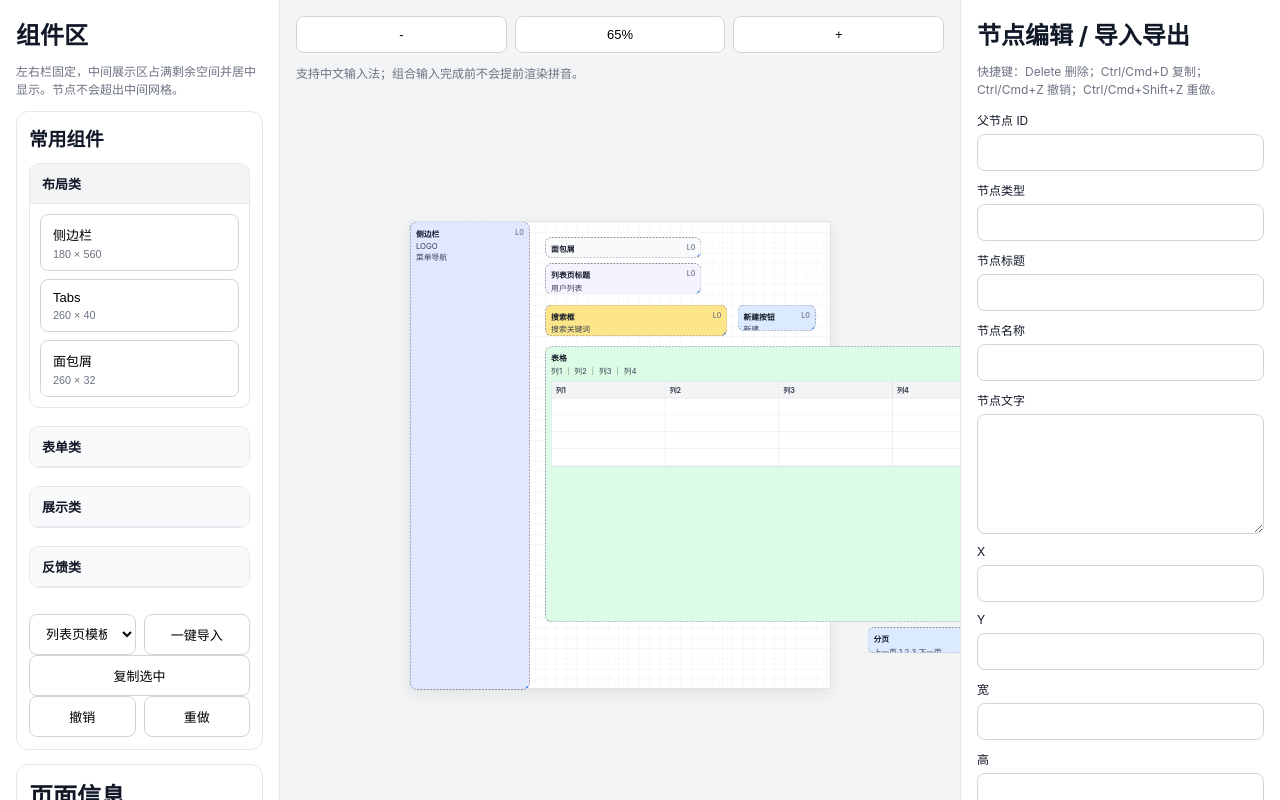
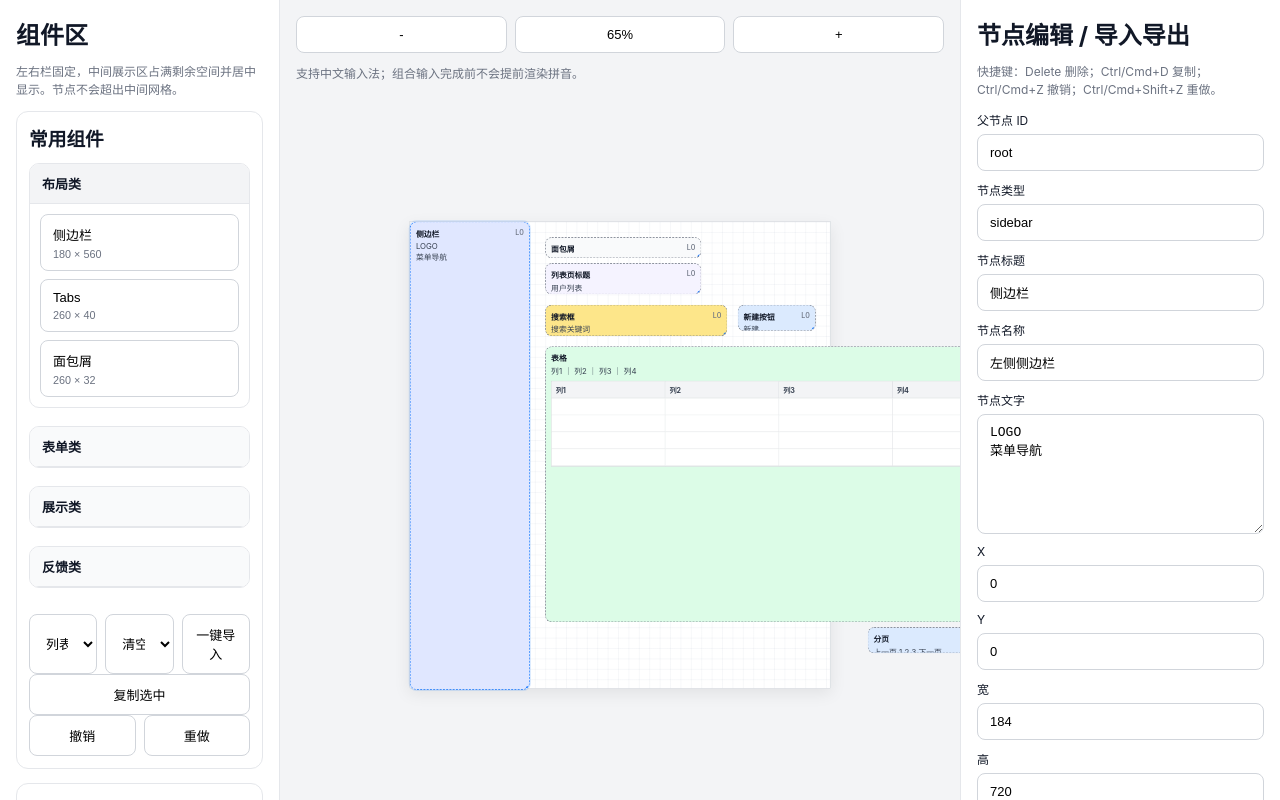
Before and after one commit to JarrettGuo/figma-page-drawer, a website: page tool/editor.html in a window 1280 px wide. Both pictures are taken after a click on the button "一键导入". Drawn offline with Linux system fonts and the light colour scheme.

Commit message:
feat(editor): improve template import workflow

```diff
--- a/tool/editor.html
+++ b/tool/editor.html
@@ -62,10 +62,14 @@
                 <div id="component-list" class="component-list"></div>
                 <div class="row">
                     <select id="template-select">
-                        <option value="list">列表页模板</option>
-                        <option value="dashboard">Dashboard 模板</option>
-                        <option value="form">表单页模板</option>
-                        <option value="detail">详情页模板</option>
+                        <option value="list">列表页模板（侧栏 + 筛选 + 表格）</option>
+                        <option value="dashboard">Dashboard 模板（指标卡 + 表格）</option>
+                        <option value="form">表单页模板（表单容器）</option>
+                        <option value="detail">详情页模板（信息卡 + 日志）</option>
+                    </select>
+                    <select id="template-import-mode">
+                        <option value="replace">清空导入</option>
+                        <option value="append">追加导入</option>
                     </select>
                     <button id="import-template">一键导入</button>
                 </div>
@@ -294,7 +298,14 @@
             exportJson();
             return node;
         };
-        const insertPreset = (key) => { pushHistory(); nodes = [...nodes, ...buildTemplateNodes(key).map((node) => constrainNode(node, DEFAULT_CANVAS))]; render(); exportJson(); };
+        const insertPreset = (key, mode = 'append') => {
+            pushHistory();
+            const presetNodes = buildTemplateNodes(key).map((node) => constrainNode(node, DEFAULT_CANVAS));
+            nodes = mode === 'replace' ? presetNodes : [...nodes, ...presetNodes];
+            activeId = presetNodes[0]?.id || activeId;
+            render();
+            exportJson();
+        };
         const selectNode = (id) => { applyNodeEditorChanges({ push: true }); activeId = id; render(); };
         const renderTableEditor = (node) => {
             if (!node || node.type !== 'table') {
@@ -585,7 +596,7 @@
         document.addEventListener('mousedown', (event) => {
             if (!nodeEditor.contains(event.target) && !isComposing) applyNodeEditorChanges({ push: true });
         }, true);
-        document.getElementById('import-template').onclick = () => insertPreset(document.getElementById('template-select').value || 'list');
+        document.getElementById('import-template').onclick = () => insertPreset(document.getElementById('template-select').value || 'list', document.getElementById('template-import-mode').value || 'replace');
         document.getElementById('undo').onclick = undo;
         document.getElementById('redo').onclick = redo;
         document.getElementById('duplicate-node').onclick = copyNode;
@@ -603,6 +614,12 @@
         document.getElementById('zoom-reset').onclick = () => { zoom = fitCanvasZoom(); applyZoom(); };
         window.addEventListener('resize', () => { zoom = fitCanvasZoom(); applyZoom(); });
         formIds.forEach((id) => { document.getElementById(id).addEventListener('change', exportJson); });
+        document.getElementById('pageType').addEventListener('change', (event) => {
+            const value = event.target.value;
+            const map = { list: 'list', dashboard: 'dashboard', form: 'form', detail: 'detail' };
+            const templateSelect = document.getElementById('template-select');
+            if (map[value]) templateSelect.value = map[value];
+        });
         const componentButtons = [];
         COMPONENT_GROUPS.forEach((group, groupIndex) => {
             const details = document.createElement('details');
```
